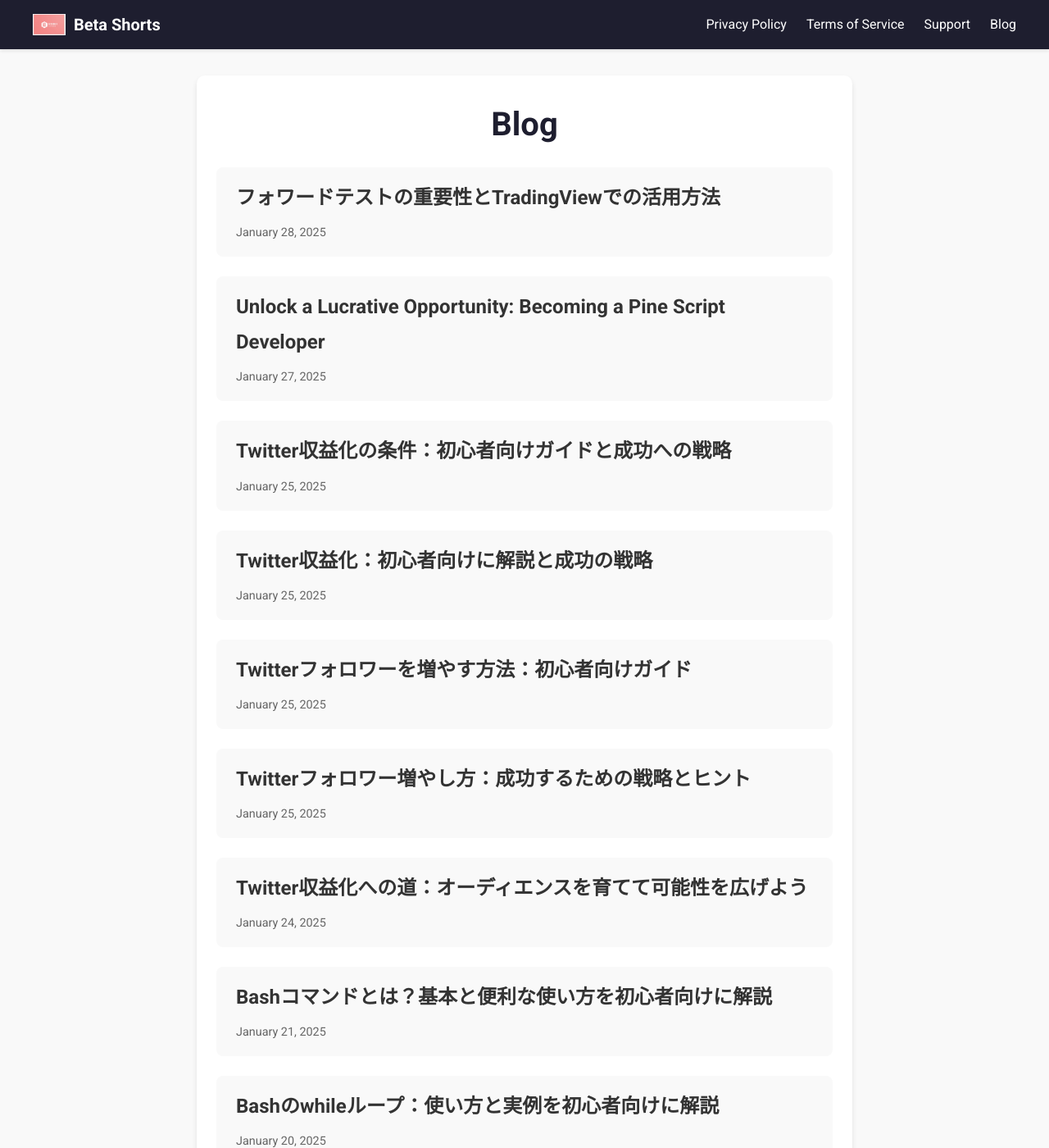
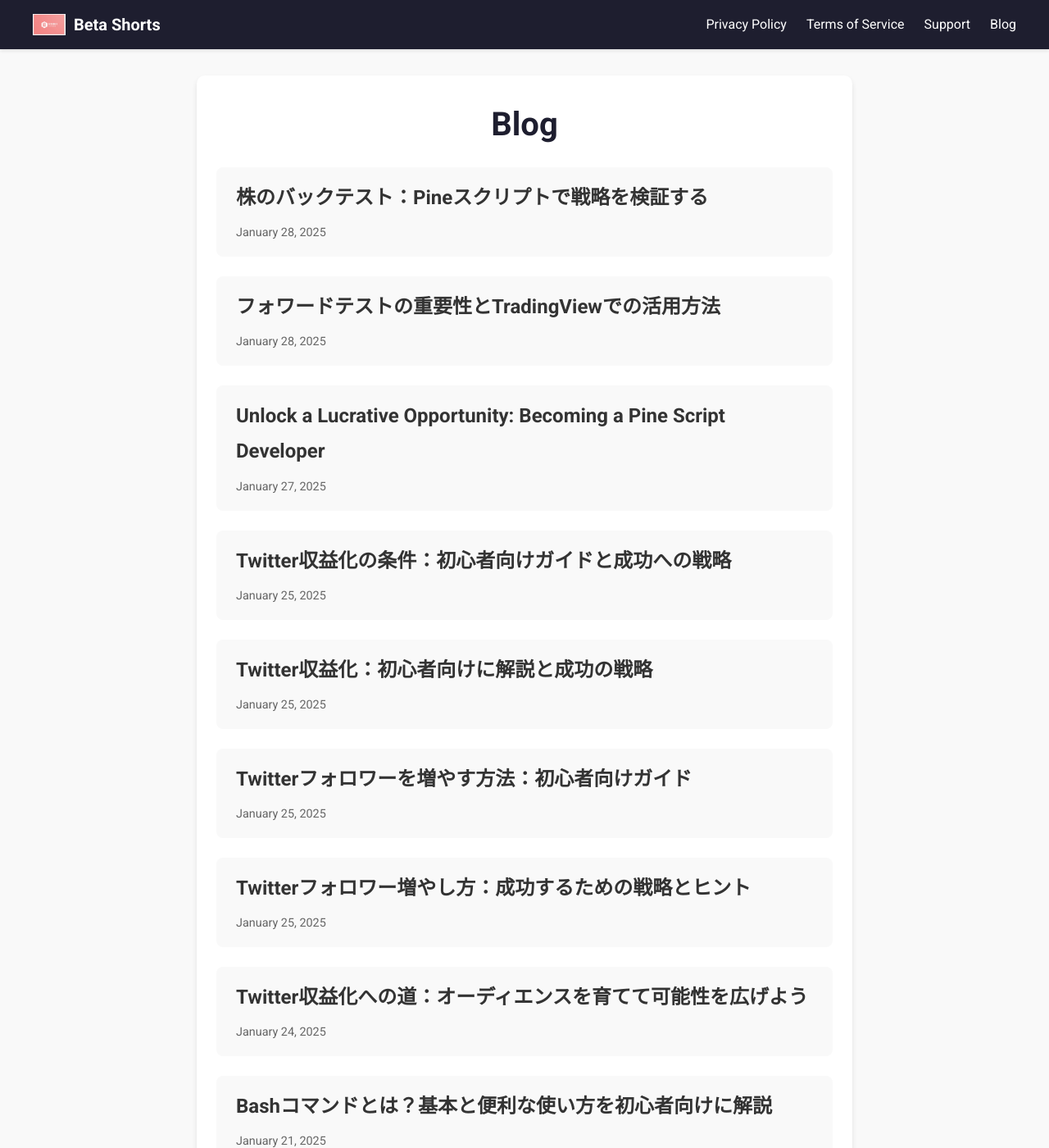
Before and after one commit to betashorts/betashorts-site, a Jekyll site: the page built from blog.html, in a window 1280 px wide and 1400 px high. Shown: the whole window at 82% size. Built offline with Jekyll 4.4.1, drawn with Linux system fonts in a browser that asks for light colours; some of the changed text lies outside the part shown.

```diff
--- a/_posts/2025-01-19-stock-backtest.md
+++ b/_posts/2025-01-28-株-バック-テスト.md
@@ -1,13 +1,13 @@
 ---
 layout: post
 title: "株のバックテスト：Pineスクリプトで戦略を検証する"
-date: 2025-01-19
+date: 2025-01-28
 lang: "ja"
-meta: '<meta name="description" content="株式投資でのバックテストを初心者向けに解説。Pineスクリプトを活用してTradingViewで効率的に戦略を検証する方法を学びましょう。"><meta name="keywords" content="株, バックテスト, Pineスクリプト, TradingView, 投資戦略, 株式分析, バックテスト方法"><meta name="author" content="Beta Shorts"><meta name="robots" content="index, follow"><link rel="canonical" href="https://betashorts.com/stock-backtest">'
+meta: '<meta name="description" content="株式投資でのバックテストを初心者向けに解説。Pineスクリプトを活用してTradingViewで効率的に戦略を検証する方法を学びましょう。"><meta name="keywords" content="株 バック テスト, 株, バックテスト, Pineスクリプト, TradingView, 投資戦略, 株式分析, バックテスト方法"><meta name="author" content="Beta Shorts"><meta name="robots" content="index, follow"><link rel="canonical" href="https://betashorts.com/株-バック-テスト">'
 og: >
   title: "株のバックテスト：Pineスクリプトで戦略を検証する"
   description: "株式投資でのバックテストを初心者向けに解説。Pineスクリプトを使ったTradingViewでの効率的な戦略検証方法を学びましょう。"
-  url: "https://betashorts.com/stock-backtest"
+  url: "https://betashorts.com/株-バック-テスト"
   type: "article"
   image: "https://betashorts.com/logo.jpg"
 tags: [株, バックテスト, TradingView, Pineスクリプト, 投資戦略, 株式分析, 自動化]
```
